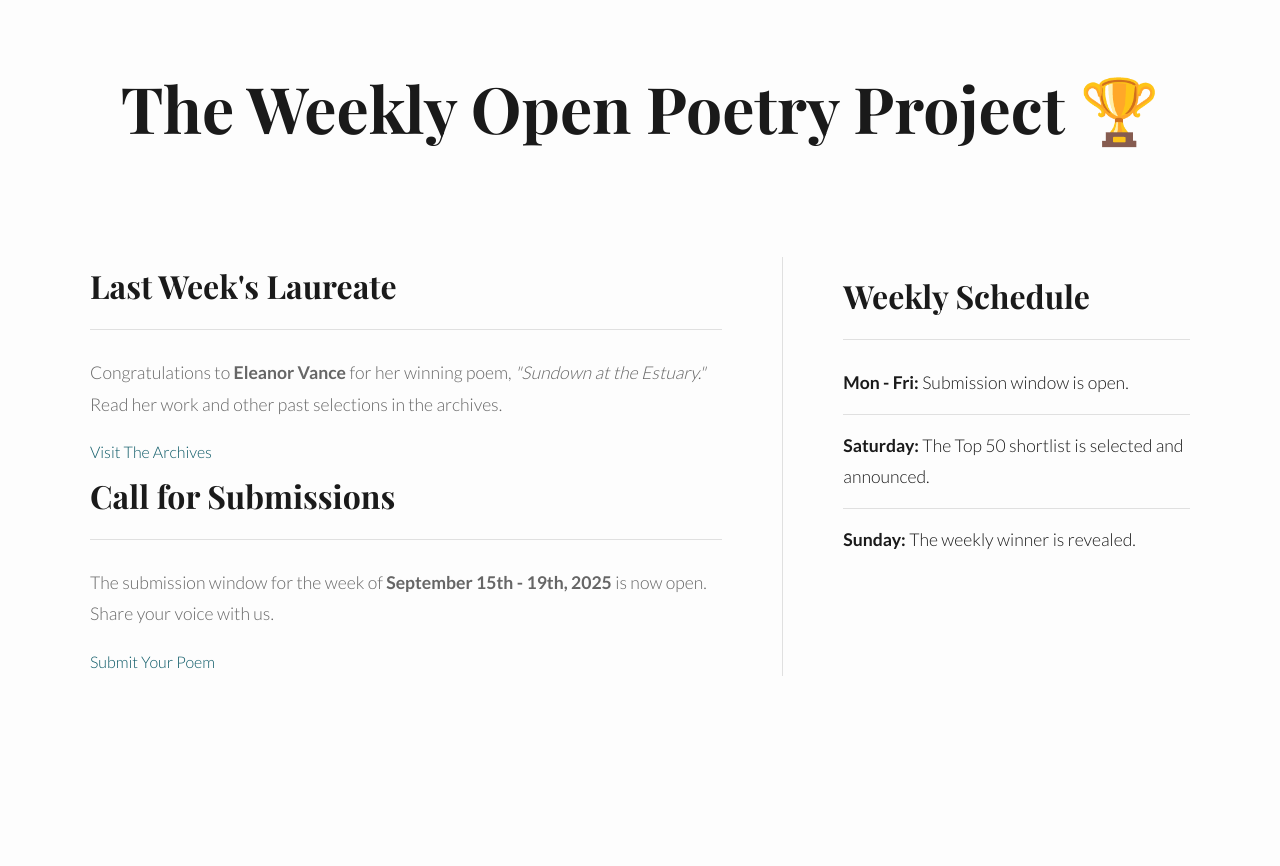
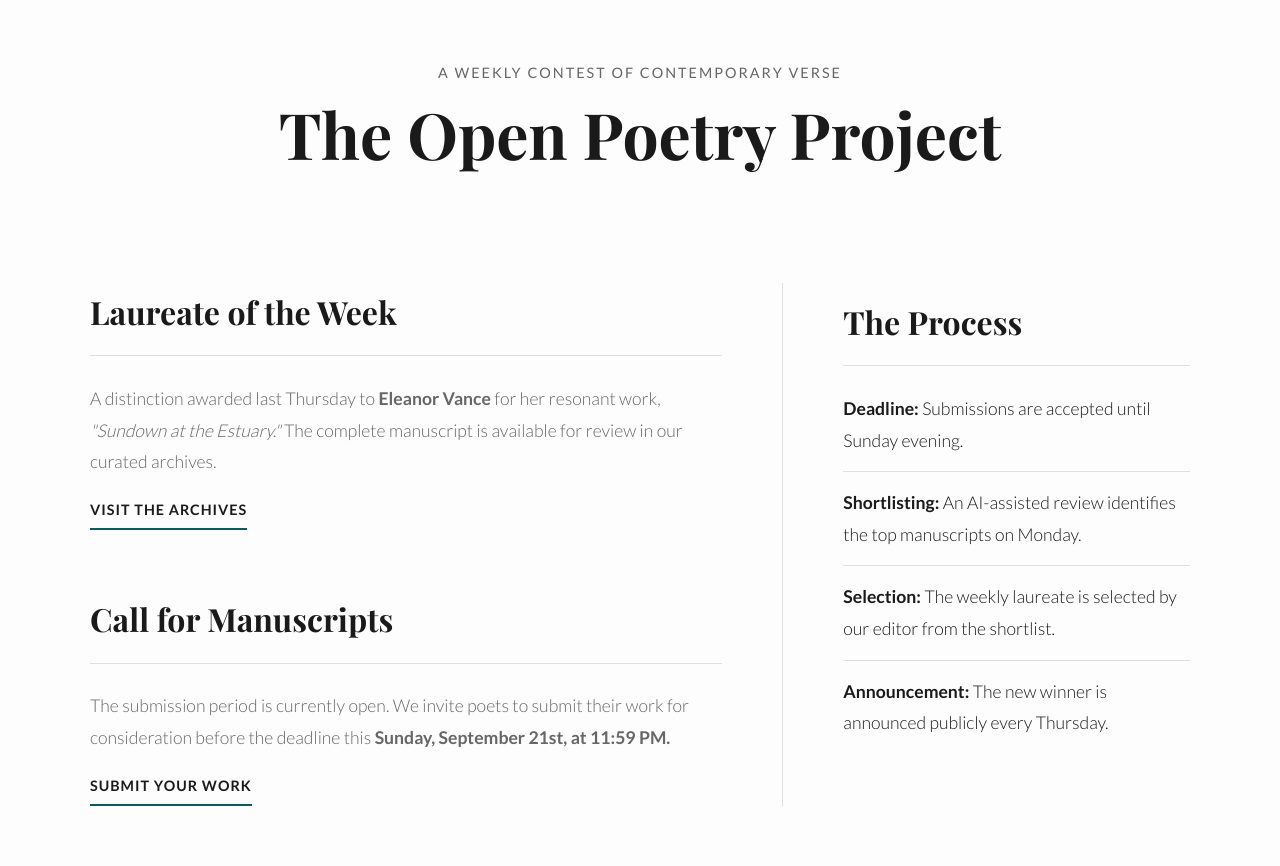
Before and after one commit to RMChadderton/TheWeeklyPoetryProject, a Flask app: page / in a window 1280 px wide. Before the commit the page ends 676 px from the top, so only its background shows below. Run offline with Flask 3, Linux system fonts and the light colour scheme.

Commit message:
Update index.html

```diff
--- a/templates/index.html
+++ b/templates/index.html
@@ -9,29 +9,31 @@
 <body>
     <div class="container">
         <header>
-            <h1>The Weekly Open Poetry Project 🏆</h1>
+            <p class="kicker">A Weekly Contest of Contemporary Verse</p>
+            <h1>The Open Poetry Project</h1>
         </header>
 
         <main class="main-content">
             <section class="announcement">
-                <h2>Last Week's Laureate</h2>
-                <p>Congratulations to <strong>Eleanor Vance</strong> for her winning poem, <em>"Sundown at the Estuary."</em> Read her work and other past selections in the archives.</p>
-                <a href="/archive">Visit The Archives</a>
+                <h2>Laureate of the Week</h2>
+                <p>A distinction awarded last Thursday to <strong>Eleanor Vance</strong> for her resonant work, <em>"Sundown at the Estuary."</em> The complete manuscript is available for review in our curated archives.</p>
+                <a href="/archive" class="cta-link">Visit The Archives</a>
             </section>
 
-            <section class="call-for-submissions">
-                <h2>Call for Submissions</h2>
-                <p>The submission window for the week of <strong>September 15th - 19th, 2025</strong> is now open. Share your voice with us.</p>
-                <a href="/submit" class="cta-button">Submit Your Poem</a>
+            <section class="call-for-submissions" style="margin-top: 60px;">
+                <h2>Call for Manuscripts</h2>
+                <p>The submission period is currently open. We invite poets to submit their work for consideration before the deadline this <strong>Sunday, September 21st, at 11:59 PM.</strong></p>
+                <a href="/submit" class="cta-link">Submit Your Work</a>
             </section>
         </main>
 
         <aside class="sidebar">
-            <h2>Weekly Schedule</h2>
+            <h2>The Process</h2>
             <ul class="schedule-list">
-                <li><strong>Mon - Fri:</strong> Submission window is open.</li>
-                <li><strong>Saturday:</strong> The Top 50 shortlist is selected and announced.</li>
-                <li><strong>Sunday:</strong> The weekly winner is revealed.</li>
+                <li><strong>Deadline:</strong> Submissions are accepted until Sunday evening.</li>
+                <li><strong>Shortlisting:</strong> An AI-assisted review identifies the top manuscripts on Monday.</li>
+                <li><strong>Selection:</strong> The weekly laureate is selected by our editor from the shortlist.</li>
+                <li><strong>Announcement:</strong> The new winner is announced publicly every Thursday.</li>
             </ul>
         </aside>
     </div>
```
